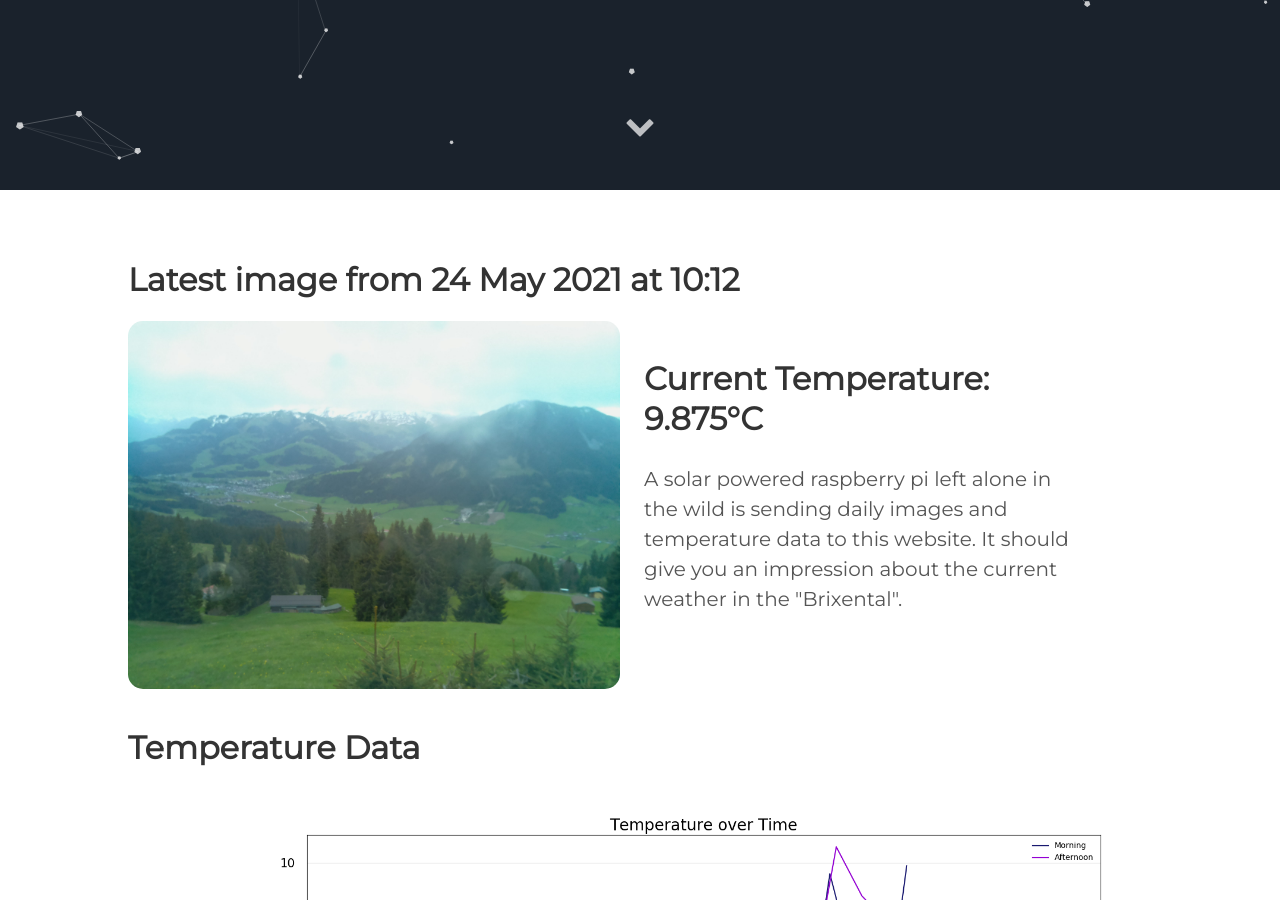
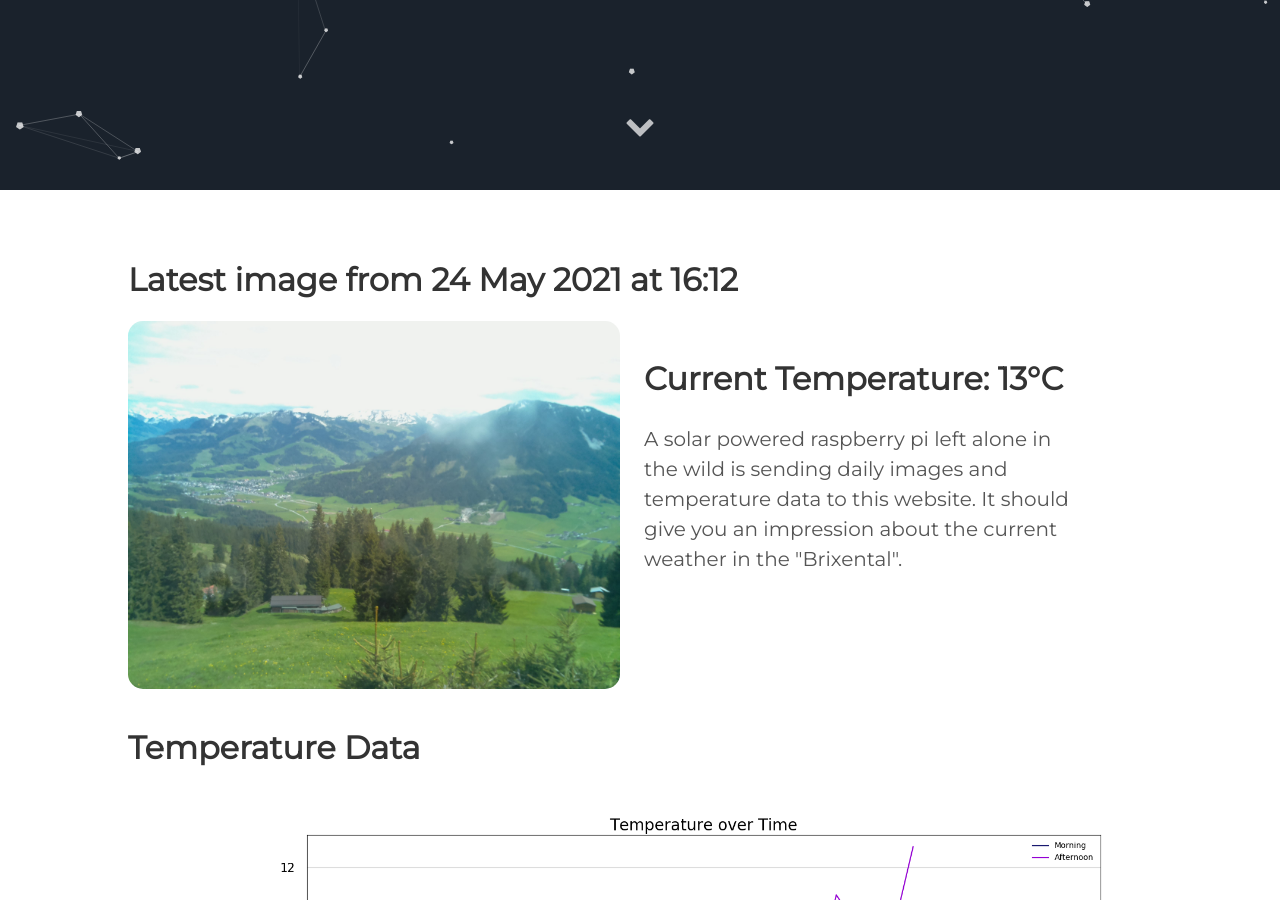
Before and after one commit to vektorious/vektorious.github.io, a Jekyll site: the page built from resources/huette.md, in a window 1280 px wide and 900 px high, scrolled down 710 px. Built offline with Jekyll 4.4.1, drawn with Linux system fonts in a browser that asks for light colours.

Commit message:
I'm a bot beep boop

```diff
--- a/resources/huette.md
+++ b/resources/huette.md
@@ -6,13 +6,13 @@
 description: 'Live image from the Austrian alps'
 twitter_text: ' '
 ---
-## Latest image from 24 May 2021 at 10:12
+## Latest image from 24 May 2021 at 16:12
 <div class="huette">
   <div class="huette-image">
     <img src="{{ "/assets/img/huette.jpg" | prepend: site.baseurl }}">
   </div>
   <div class="huette-text">
-        <h2>Current Temperature: 9.875°C</h2>
+        <h2>Current Temperature: 13°C</h2>
         <p>A solar powered raspberry pi left alone in the wild is sending daily images and temperature data to this website. It should give you an impression about the current weather in the "Brixental".</p>
 
   </div>
```
Also changed, not shown: rpi-script/2021-05-24_161115.txt (renamed from rpi-script/2021-05-24_101119.txt, +5 -5 lines), rpi-script/huette.md (+2 -2 lines), assets/img/huette.jpg, assets/img/temp_plot.png, rpi-script/temp_plot.png, 1 other file.
